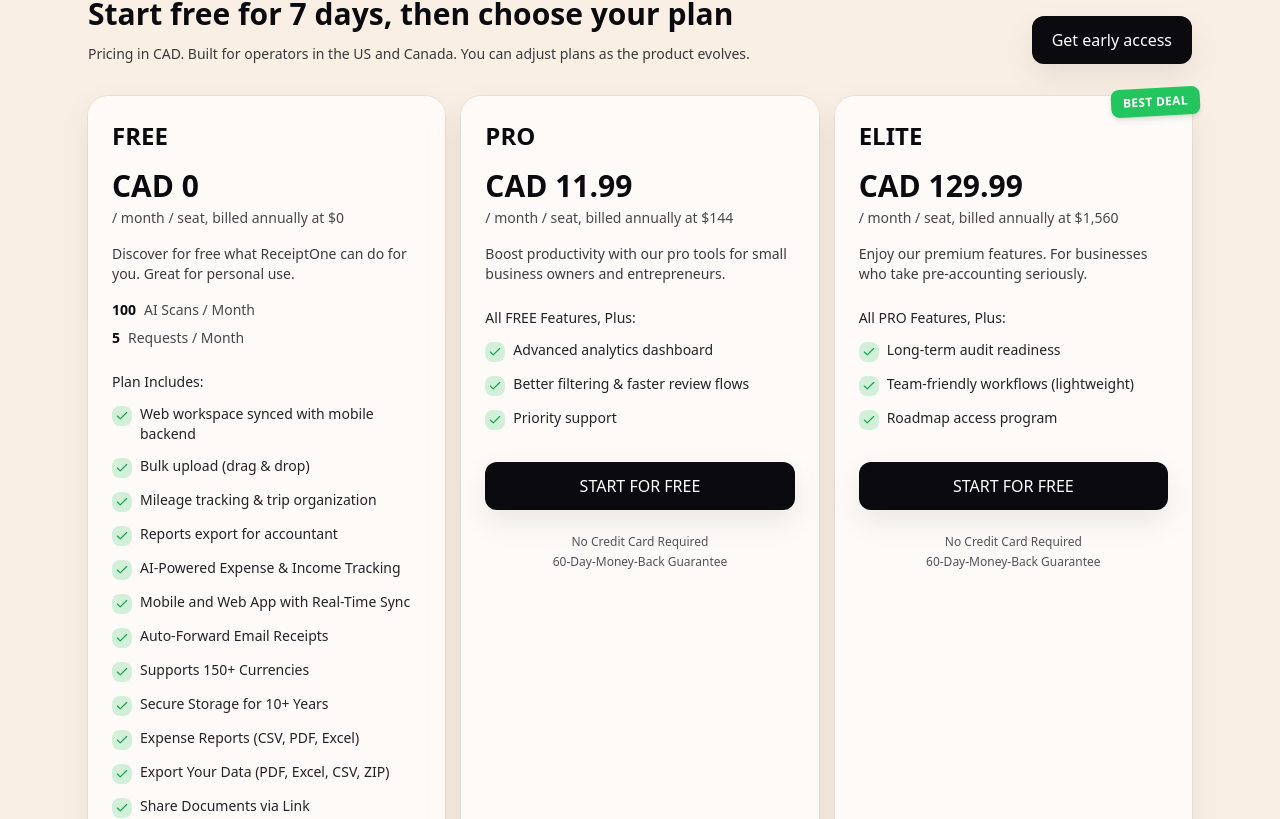
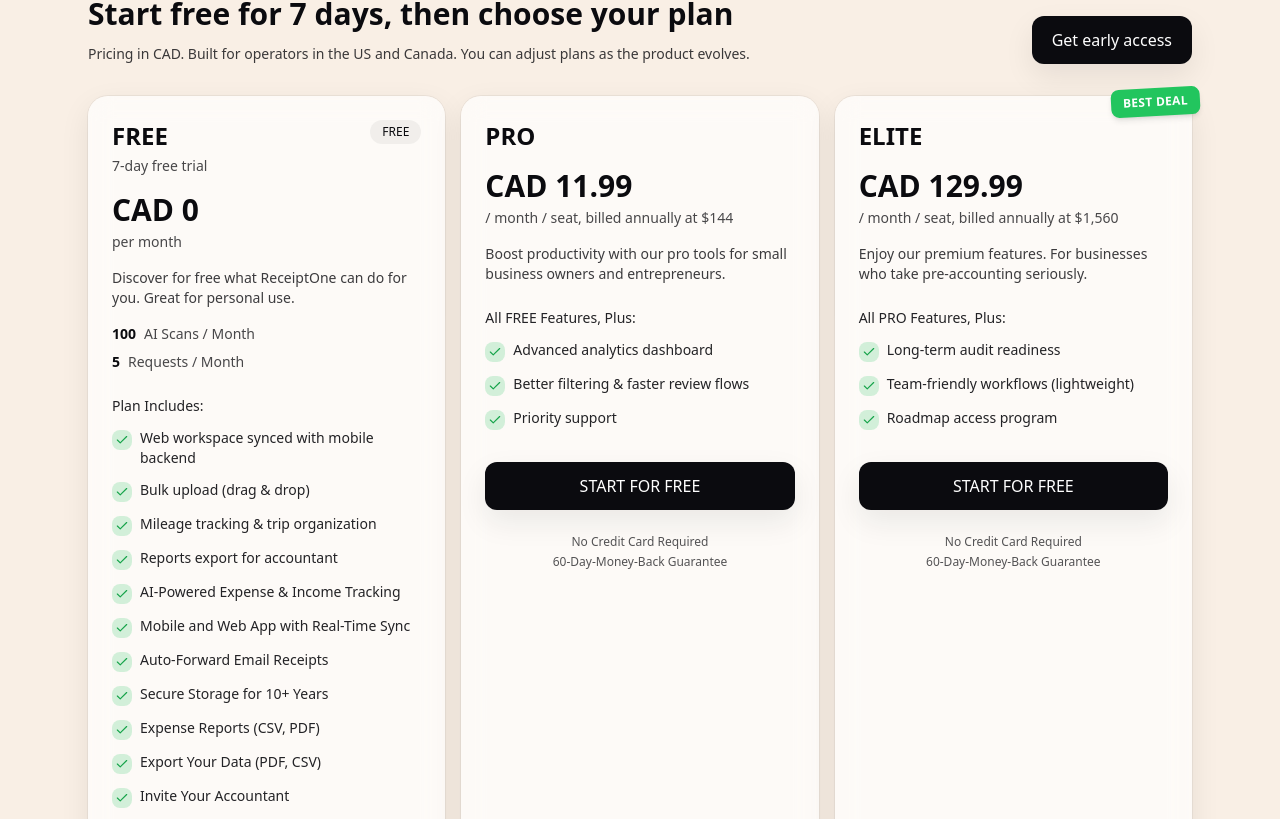
Before and after one commit to Alexd-y/receiptone-landing, a Next.js app: page / in a window 1280 px wide. Shown: the part 2001-2820 px from the top of the page. Built offline with nearby package versions, Linux system fonts and the light colour scheme; no server answers.

Commit message:
Update FREE plan structure and features list

```diff
--- a/components/Pricing.tsx
+++ b/components/Pricing.tsx
@@ -5,7 +5,8 @@
     {
       name: "FREE",
       price: "CAD 0",
-      period: "/ month / seat, billed annually at $0",
+      period: "per month",
+      badge: "7-day free trial",
       description: "Discover for free what ReceiptOne can do for you. Great for personal use.",
       keyFeatures: [
         { value: "100", label: "AI Scans / Month" },
@@ -19,11 +20,9 @@
         "AI-Powered Expense & Income Tracking",
         "Mobile and Web App with Real-Time Sync",
         "Auto-Forward Email Receipts",
-        "Supports 150+ Currencies",
         "Secure Storage for 10+ Years",
-        "Expense Reports (CSV, PDF, Excel)",
-        "Export Your Data (PDF, Excel, CSV, ZIP)",
-        "Share Documents via Link",
+        "Expense Reports (CSV, PDF)",
+        "Export Your Data (PDF, CSV)",
         "Invite Your Accountant"
       ]
     },
@@ -90,8 +89,18 @@
               </div>
             )}
 
-            {/* Plan Name */}
-            <div className="font-[var(--font-ibm)] text-2xl font-bold">{p.name}</div>
+            {/* Plan Name and Badge */}
+            <div className="flex items-start justify-between gap-4">
+              <div>
+                <div className="font-[var(--font-ibm)] text-2xl font-bold">{p.name}</div>
+                {p.badge && <div className="mt-1 text-sm opacity-75">{p.badge}</div>}
+              </div>
+              {p.name === "FREE" && (
+                <div className="rounded-xl bg-black/5 px-3 py-1 text-xs font-medium dark:bg-white/10">
+                  FREE
+                </div>
+              )}
+            </div>
 
             {/* Price */}
             <div className="mt-4">
```
